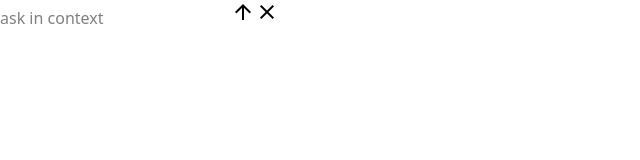
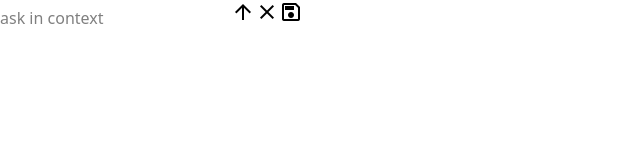
Before and after one commit to jet-isnt-haha/Jchat, a React (Vite) app: page /test in a window 1280 px wide. Shown: the top 160 px of the page, without its empty margins (0-640 px from the left). Built offline with nearby package versions, Linux system fonts and the light colour scheme; no server answers; a web font is replaced by a local one.

Commit message:
feat(typescript): 实现临时对话的保存到会话功能

```diff
--- a/packages/types/chatType.ts
+++ b/packages/types/chatType.ts
@@ -69,6 +69,7 @@ export interface SessionSlice {
 	//temp
 	createTempSession: () => string;
 	discardTempSession: () => void;
+	saveTempSession: () => void;
 }
 
 export type ChatStore = SessionSlice & MessageSlice;
--- a/src/components/TempBody.tsx
+++ b/src/components/TempBody.tsx
@@ -1,25 +1,23 @@
-import { useChatStore } from '@/store';
 import type { Message } from '~/packages/types/chatType';
 import MessageBar from './common/MessageBar';
 import { useTexts } from '@/hooks/useConfig';
 
-const TempBody = () => {
+interface TempBodyProps {
+	chatMessages: Message[];
+}
+
+const TempBody = ({ chatMessages }: TempBodyProps) => {
 	const { role } = useTexts();
-	const tempSession = useChatStore((state) => state.tempSession);
-	const messages = tempSession?.messages;
-	console.log(messages);
+
 	return (
-		<div
-			className="temp-body flex flex-col w-full  rounded-md
-           min-h-[0px] max-h-[400px] transition-all duration-300
-           overflow-y-auto "
-		>
-			{messages?.map((msg: Message, index) => {
+		<div className="temp-body">
+			{chatMessages?.map((msg: Message, index) => {
 				return (
 					<div
-						className={`temp-${msg.role === role.model ? role.model : role.user}-message ${msg.isError ? 'error' : ''}`}
+						className={`temp-message ${msg.role === role.model ? role.model : role.user}-message ${msg.isError ? 'error' : ''}`}
+						key={index}
 					>
-						<MessageBar msg={msg} key={index} />
+						<MessageBar msg={msg} />
 					</div>
 				);
 			})}
--- a/src/components/TempModeBar.tsx
+++ b/src/components/TempModeBar.tsx
@@ -3,15 +3,21 @@ import IconButton from './common/IconButton';
 import { useTexts } from '@/hooks/useConfig';
 import TempBody from './TempBody';
 import { useChatStore } from '@/store';
+import ConfirmDialog from './common/ConfirmDialog';
+import { useState } from 'react';
 
 const TempModeBar = () => {
+	const [showConfirm, setShowConfirm] = useState(false);
+
 	const { inputRef, handleFormSubmit, isLoading } = useChatSubmit();
 	const { icons } = useTexts();
-	const discardTempSession = useChatStore((state) => state.discardTempSession);
-	const setChatMode = useChatStore((state) => state.setChatMode);
+	const { discardTempSession, tempSession, setChatMode, saveTempSession } =
+		useChatStore();
+	const messages = tempSession?.messages ?? [];
+
 	return (
 		<div className="temp-mode-bar">
-			<TempBody />
+			<TempBody chatMessages={messages} />
 			<form action="#" className="temp-form " onSubmit={handleFormSubmit}>
 				<input ref={inputRef} type="text" placeholder="ask in context" />
 				<IconButton
@@ -23,7 +29,27 @@ const TempModeBar = () => {
 					}}
 				/>
 				<IconButton className={'close'} onClick={() => discardTempSession()} />
+				<IconButton
+					className={'save'}
+					onClick={() => {
+						setShowConfirm(true);
+					}}
+					disabled={isLoading || messages.length === 0}
+				/>
 			</form>
+			<ConfirmDialog
+				isOpen={showConfirm}
+				title={'保存会话'}
+				message={'确定保存这个会话吗？'}
+				onConfirm={() => {
+					saveTempSession();
+					discardTempSession();
+					setShowConfirm(false);
+				}}
+				onCancel={() => setShowConfirm(false)}
+				confirmText={'保存'}
+				cancelText={'取消'}
+			/>
 		</div>
 	);
 };
--- a/src/components/common/ConfirmDialog.tsx
+++ b/src/components/common/ConfirmDialog.tsx
@@ -6,7 +6,7 @@ interface ConfirmDialogProps {
 	onCancel: () => void;
 	confirmText: string;
 	cancelText: string;
-	danger: boolean;
+	danger?: boolean;
 }
 
 const ConfirmDialog = ({
--- a/src/components/common/IconButton.tsx
+++ b/src/components/common/IconButton.tsx
@@ -6,6 +6,7 @@ interface IconButtonProps {
 	isLoading?: boolean;
 	danger?: boolean;
 	type?: 'button' | 'submit' | 'reset';
+	disabled?: boolean;
 }
 
 const IconButton = ({
@@ -13,15 +14,17 @@ const IconButton = ({
 	className,
 	isLoading,
 	danger = false,
-	type = 'button'
+	type = 'button',
+	disabled = false
 }: IconButtonProps) => {
-	const _className = `material-symbols-outlined ${className} ${isLoading ? 'loading' : ''}`;
+	const _className = `material-symbols-outlined ${className}${isLoading ? ' loading' : ''}${disabled ? ' disabled' : ''}`;
 	return (
 		<button
 			className={_className}
 			onClick={onClick}
 			style={danger ? { color: 'red' } : undefined}
 			type={type}
+			disabled={disabled}
 		>
 			{className}
 		</button>
--- a/src/store/sessionSlice.ts
+++ b/src/store/sessionSlice.ts
@@ -46,11 +46,18 @@ export const createSessionSlice: StateCreator<
 	},
 	discardTempSession: () => {
 		set((state) => {
+			state.setChatMode('normal');
 			state.setTempMode(false);
 			return { tempSession: null };
 		});
 	},
-
+	saveTempSession: () => {
+		set((state) => {
+			if (state.tempSession)
+				return { sessions: [state.tempSession, ...state.sessions] };
+			else return { sessions: state.sessions };
+		});
+	},
 	createSession: () => {
 		const sessionId = `${Date.now()}_${Math.random().toString(36).substring(2, 9)}`;
 		const newSession: ChatSession = {
--- a/src/styles/global.css
+++ b/src/styles/global.css
@@ -39,15 +39,15 @@ body {
          text-[0.95rem] select-text;
 }
 
-.chat-body .model-message .message-text {
+.chat-body .message.model-message .message-text {
 	@apply bg-[#f6f2ff] rounded-[13px_13px_13px_3px] max-w-[100%];
 }
 
-.chat-body .user-message {
+.chat-body .message.user-message {
 	@apply flex flex-col items-end;
 }
 
-.chat-body .user-message .message-text {
+.chat-body .message.user-message .message-text {
 	@apply bg-[#6d4fc2] text-white rounded-[13px_13px_3px_13px];
 }
 
@@ -116,16 +116,22 @@ body {
 }
 
 .temp-mode-bar {
-	@apply w-4/5 bottom-30 border-3 rounded-[10px] border-indigo-300 bg-[#6D4FC2] mt-2 px-4 absolute;
+	@apply w-4/5 bottom-30 border-3 rounded-[10px] border-indigo-300 bg-[#6D4FC2] mt-2 px-4 py-1 absolute;
 	background: linear-gradient(to right, #6d4fc2, #f6f2ff);
 }
 .temp-form {
 	@apply relative flex items-center space-x-2 my-2;
 }
 .temp-body {
-	@apply px-1;
+	@apply flex flex-col w-full  rounded-md
+           min-h-[0px] max-h-[400px] transition-all duration-300
+           overflow-y-auto scrollbar-thin scrollbar-thumb-[#ddd3f9] scrollbar-track-transparent;
 }
-.temp-user-message {
+.temp-message {
+	@apply p-1;
+}
+
+.temp-message.user-message {
 	@apply text-[#f6f2ff];
 }
 
@@ -139,12 +145,15 @@ body {
 
 /* 第一个按钮（从右数第二个位置） */
 .temp-form button:nth-child(2) {
-	@apply right-15; /* 距离右侧80px */
+	@apply right-16; /* 距离右侧80px */
 }
 
 /* 第二个按钮（最右侧） */
 .temp-form button:nth-child(3) {
-	@apply right-6; /* 距离右侧6px */
+	@apply right-8; /* 距离右侧6px */
+}
+.temp-form button:nth-child(4) {
+	@apply right-2; /* 距离右侧6px */
 }
 
 /* 标题（h1-h6） */
@@ -238,3 +247,9 @@ body {
 .message-text .katex-display {
 	@apply my-3 overflow-x-auto; /* 块级公式间距和滚动 */
 }
+
+.material-symbols-outlined.disabled {
+	@apply bg-gray-600 cursor-not-allowed;
+	color: #9ca3af; /* 灰色文字 */
+	opacity: 0.7; /* 降低不透明度增强禁用感 */
+}
```
